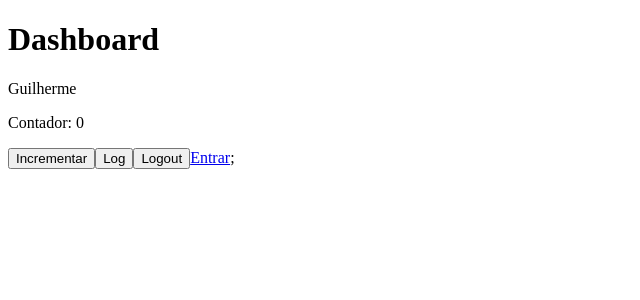
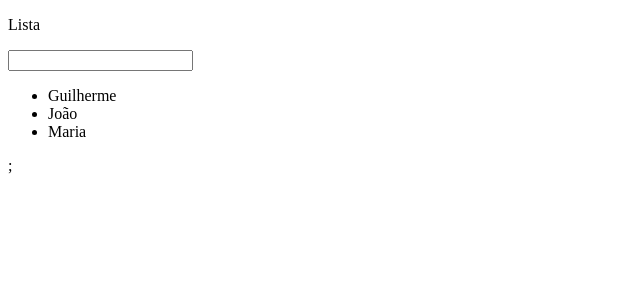
Before and after one commit to guilhermebarrosdev/Curso-React-com-Typescript, a React (Vite) app: page /pagina-inicial in a window 1280 px wide. Shown: the top 300 px of the page, without its empty margins (0-640 px from the left). Built offline with nearby package versions, Linux system fonts and the light colour scheme.

Commit message:
:sparkles: Trabalhando com listas

```diff
--- a/src/app/pages/dashboard/Dashboard.tsx
+++ b/src/app/pages/dashboard/Dashboard.tsx
@@ -1,22 +1,31 @@
-import { useRef } from 'react';
-import { Link } from 'react-router-dom';
-
-import { useUsuarioLogado } from '../../shared/hooks';
+import { useCallback, useState } from 'react';
 
 export const Dashboard = () => {
-  const counterRef = useRef(0);
+  const [lista, setLista] = useState(['Guilherme', 'João', 'Maria']);
 
-  const { nomeDoUsuario, logout } = useUsuarioLogado();
+  const handleInputKeyDown: React.KeyboardEventHandler<HTMLInputElement> =
+    useCallback((event) => {
+      if (event.key === 'Enter') {
+        if (event.currentTarget.value.trim().length === 0) return;
+        const value = event.currentTarget.value;
+        event.currentTarget.value = '';
+
+        setLista((oldLista) => {
+          if (oldLista.includes(value)) return oldLista;
+          return [...oldLista, value];
+        });
+      }
+    }, []);
 
   return (
-    <>
-      <h1>Dashboard</h1>
-      <p>{nomeDoUsuario}</p>
-      <p>Contador: {counterRef.current}</p>
-      <button onClick={() => counterRef.current++}>Incrementar</button>
-      <button onClick={() => console.log(counterRef.current++)}>Log</button>
-      <button onClick={logout}>Logout</button>
-      <Link to="/entrar">Entrar</Link>
-    </>
+    <div>
+      <p>Lista</p>
+      <input type="text" onKeyDown={handleInputKeyDown} />
+      <ul>
+        {lista.map((value, index) => {
+          return <li key={index}>{value}</li>;
+        })}
+      </ul>
+    </div>
   );
 };
```
